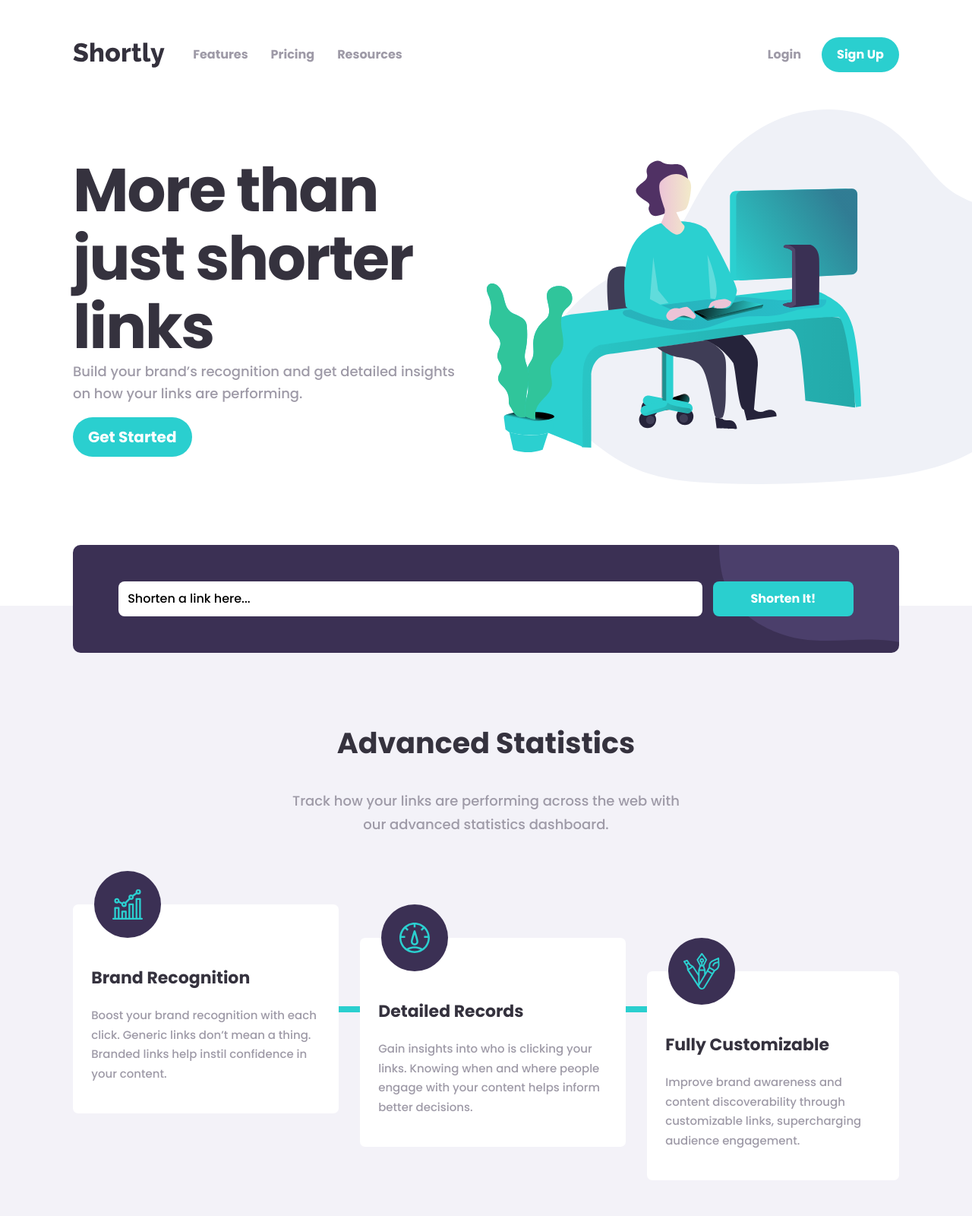
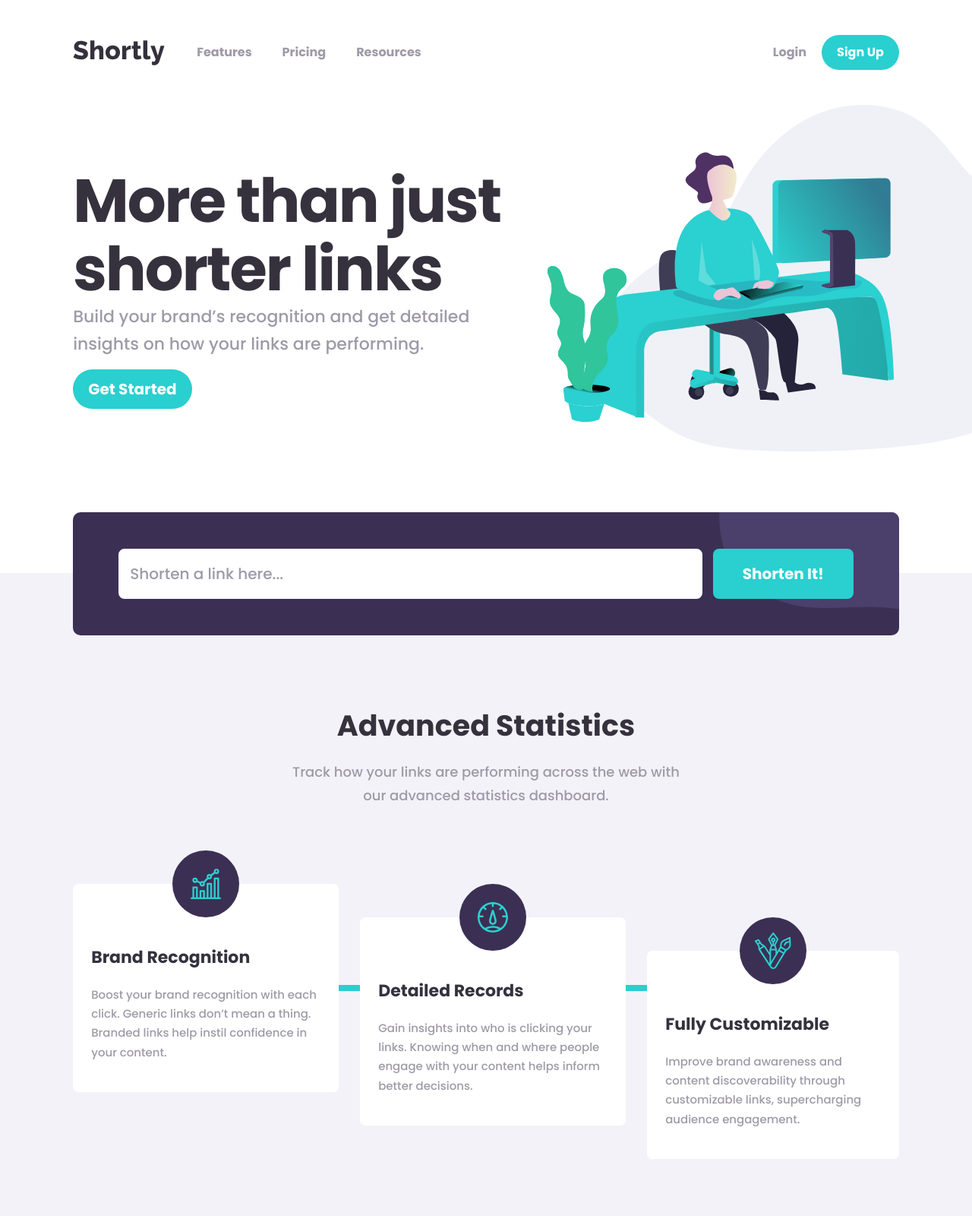
Before and after one commit to PhoenixDev22/url-shortening-api-master, a website: page index.html in a window 1280 px wide. Shown: the top 1600 px of the page at 76% size. Drawn offline with nearby package versions, Linux system fonts and the light colour scheme.

Commit message:
fix issues

```diff
--- a/index.html
+++ b/index.html
@@ -16,18 +16,18 @@
   <script src="script.js" defer></script>
 
   <!-- On scroll animations CSS file -->
-  <link href="https://unpkg.com/aos@2.3.1/dist/aos.css" rel="stylesheet">
+  <!-- <link href="https://unpkg.com/aos@2.3.1/dist/aos.css" rel="stylesheet"> -->
   <!-- On scroll animations AOS.js JS file  -->
-  <script defer src="https://unpkg.com/aos@2.3.1/dist/aos.js"></script>
+  <!-- <script defer src="https://unpkg.com/aos@2.3.1/dist/aos.js"></script> -->
    <!-- INITIALIZE AOS -->
-    <script defer src="script-aos.js"></script>
+    <!-- <script defer src="script-aos.js"></script> -->
   <title>Frontend Mentor | Shortly URL shortening API Challenge</title>
 </head>
 <body>
   <!-- ================= HEADER ============== -->
   <header>
     <div class="container">
-      <nav class="header__navbar">
+      <nav class="header__navbar" aria-label="primary">
         <!-- Logo -->
         <a class="header__logo-link" href="#home" data-aos="fade-down" data-aos-duration="500">
           <img class="header__logo-image" src="images/logo.svg" alt="Shortly">
@@ -45,17 +45,17 @@
           </button>
 
           <!-- Navigation Items -->
-          <div id="navigation-items" class="navigation-items" role="menu">
+          <div id="navigation-items" class="navigation-items">
             <!-- Primary Navigation -->
-            <ul class="primary-navigation">
-              <li><a role="menuitem" class="nav-link" href="#features" data-aos="fade-down" data-aos-duration="1000">Features</a></li>
-              <li><a role="menuitem" class="nav-link" href="#Pricing" data-aos="fade-down" data-aos-duration="1500">Pricing</a></li>
-              <li><a role="menuitem" class="nav-link separator" href="#resources" data-aos="fade-down" data-aos-duration="2000">Resources</a></li>
+            <ul class="primary-navigation" role="menu">
+              <li role="presentation"><a role="menuitem" class="nav-link" href="#features" data-aos="fade-down" data-aos-duration="1000">Features</a></li>
+              <li role="presentation"><a role="menuitem" class="nav-link" href="#Pricing" data-aos="fade-down" data-aos-duration="1500">Pricing</a></li>
+              <li role="presentation"><a role="menuitem" class="nav-link separator" href="#resources" data-aos="fade-down" data-aos-duration="2000">Resources</a></li>
             </ul>
             <!-- Secondary Navigation -->
-            <ul class="secondary-navigation">
-              <li><a role="menuitem" class="nav-link" href="#login" data-aos="fade-down" data-aos-duration="2500">Login</a></li>
-              <li><a role="menuitem" class="btn btn-rounded-small" href="#singUp" data-aos="fade-down" data-aos-duration="3000">Sign Up</a></li>
+            <ul class="secondary-navigation" role="menu">
+              <li role="presentation"><a role="menuitem" class="nav-link" href="#login" data-aos="fade-down" data-aos-duration="2500">Login</a></li>
+              <li role="presentation"><a role="menuitem" class="btn btn-rounded-small" href="#singUp" data-aos="fade-down" data-aos-duration="3000">Sign Up</a></li>
             </ul>
           </div>
         </div>
@@ -85,7 +85,7 @@
     </section>
 
     <!-- ===================== SHORTEN URL ============================ -->
-    <section class="form">
+    <div class="form">
       <div class="container">
         <div class="row">
 
@@ -96,7 +96,7 @@
                 <div class="input-box">
                   <label for="url" class="sr-only">Enter a link to shorten it</label>
                   <input type="url" name="url" id="url" placeholder="Shorten a link here..." class="input s-br">
-                  <span class="error" aria-live="assertive" >Please add a link</span>
+                  <span class="error" aria-live="polite" >Please add a link</span>
                 </div>
 
               <button id="submitBtn" class="btn s-br" type="submit">Shorten It!</button>
@@ -106,10 +106,10 @@
           <!-- Created part dynamically by Javscript WILl be inserted here -->
         </div>
       </div>
-    </section>
+    </div>
 
      <!-- ===================== FEATURES ============================ -->
-    <section id="#features" class="features">
+    <div id="#features" class="features">
       <div class="container">
 
         <!-- Upper part of the Section  -->
@@ -153,23 +153,23 @@
         </div>
 
       </div>
-    </section>
+    </div>
 
      <!-- Boost section -->
-    <section class="boost">
+    <div class="boost">
       <div class="container">
         <div class="row">
           <h2 class="header-2">Boost your links today</h2>
           <a href="#" class="btn btn-rounded">Get Started</a>
         </div>
       </div>
-    </section>
+    </div>
   </main>
 
   <footer class="footer">
     <div class="container">
 
-        <nav class="footer__nav">
+        <nav class="footer__nav" aria-label="secondary">
           <a href="#home" class="ft__logo">
             <svg role="img" xmlns="http://www.w3.org/2000/svg" width="121" height="33" aria-labelledby="logo-title">
               <title id="logo-title">Shorten</title>
--- a/script-aos.js
+++ b/script-aos.js
@@ -1,7 +1,7 @@
-AOS.init({
-    delay: 200, // values from 0 to 3000, with step 50ms
-    duration: 1500, // values from 0 to 3000, with step 50ms
-    easing: 'ease', // default easing for AOS animations
-    once: false, // whether animation should happen only once - while scrolling down
-    mirror: false,
-})
+// AOS.init({
+//     delay: 200, // values from 0 to 3000, with step 50ms
+//     duration: 1500, // values from 0 to 3000, with step 50ms
+//     easing: 'ease', // default easing for AOS animations
+//     once: false, // whether animation should happen only once - while scrolling down
+//     mirror: false,
+// })
--- a/scss/base/_typography.scss
+++ b/scss/base/_typography.scss
@@ -7,29 +7,33 @@
     line-height: 1.125;
     font-weight: 700;
     color: $very-dark-blue;
-    margin: 25px 0;
+    margin: toRem(25) 0;
     @include media('lg') {
+        font-size: 3.5rem;
+    }
+    @include media('xl') {
         font-size: 5rem;
-        letter-spacing: -2px;
+        letter-spacing: -.125rem;
         margin-bottom: 0;
     }
 }
 .header-2 {
     font-size: 1.625rem;
-    margin-bottom: 33px;
+    margin-bottom: toRem(33);
     color: $very-dark-blue;
     @include media('lg') {
         font-size: 2.375rem;
+        margin-bottom: toRem(18);
     }
 }
 .header-3 {
     font-size: 1.375rem;
     color: $very-dark-blue;
-    margin-bottom: 20px;
+    margin-bottom: toRem(20);
 }
 .header-4 {
     font-size: .9375rem;
-    margin-bottom: 30px;
+    margin-bottom: toRem(30);
 }
 .page__para {
     font-size: 1rem;
--- a/scss/components/_form.scss
+++ b/scss/components/_form.scss
@@ -45,7 +45,9 @@
     }
 }
 .s-br {
-    border-radius: 8px;
+    border-radius: .5rem;
+    padding: toRem(18) 0.75rem;
+    font-size: 1.25rem;
 }
 .input-box {
     position: relative;
@@ -53,8 +55,12 @@
 }
 .input {
     padding: 11px 0.75rem;
+    border: 3px solid #fff;
     font-weight: 500;
+    font-size: 1.25rem;
+    color: $grayish-violet;
     @include media('lg') {
+        padding: toRem(15) 0.75rem;
         flex: 1
     }
 }
--- a/scss/layout/_features.scss
+++ b/scss/layout/_features.scss
@@ -7,14 +7,13 @@
     padding: 90px 0;
 }
 .upper-section {
-    // margin-bottom:  90px;
-    max-width: 520px;
-    margin: 0 auto 90px;
+    max-width: toRem(520);
+    margin: 0 auto toRem(100);
     text-align: center;
 }
 .lower-section {
     position: relative;
-    margin-bottom: 100px;
+    margin-bottom: toRem(100);
 }
 .lower-section::before {
     content: '';
@@ -23,13 +22,13 @@
     left: 50%;
     transform: translateX(-50%);
     height: 100%;
-    width: 8px;
+    width: .5rem;
     background-color: $cyan;
     @include media('lg') {
         top: 50%;
         left: 0;
         transform: translateY(-50%);
-        height: 8px;
+        height: .5rem;
         width: 100%;
     }
 }
@@ -40,7 +39,7 @@
     }
     @include media('lg') {
         flex-direction: row;
-        gap: 28px;
+        gap: toRem(28);
         text-align: left;
     }
 }
@@ -49,24 +48,24 @@
 .card {
     background-color: $white;
     position: relative;
-    padding: 80px 1.5rem 40px;
+    padding: toRem(80) 1.5rem toRem(40);
     border-radius: 7px;
     @include media('md') {
-        max-width: 350px;
+        max-width: toRem(350);
     }
 }
 .card__image {
-    width: 88px;
-    height: 88px;
+    width: toRem(88);
+    height: toRem(88);
     @include flex($direction:row, $justify: center);
     border-radius: 50%;
     background-color: $dark-violet;
     position: absolute;
-    top: -44px;
+    top: -2.75rem;
     left: 50%;
     transform: translateX(-50%);
     @include media('lg') {
-        left: 72px;
+        left: toREm(72);
     }
 }
 .card__text {
@@ -80,14 +79,12 @@
 }
 .card:nth-child(2) {
     @include media('lg') {
-        // margin-top: 88px
         transform: translateY(44px);
     }
 }
 
 .card:nth-child(3) {
     @include media('lg') {
-        // margin-top: 132px
-           transform: translateY(88px);
+        transform: translateY(88px);
     }
 }
--- a/scss/layout/_footer.scss
+++ b/scss/layout/_footer.scss
@@ -1,18 +1,19 @@
 @use '../abstracts/mixins' as * ;
 @use '../abstracts/variables' as * ;
+
 // Footer
 .footer {
     font-size: .9375rem;
-    padding-bottom: 50px;
-    padding-top: 50px;
+    padding-bottom: toRem(50);
+    padding-top: toRem(50);
     background-color: $very-dark-violet;
     color: $white;
     text-align: center;
 
     @include media('lg') {
         text-align: left;
-        padding-bottom: 70px;
-        padding-top: 70px;
+        padding-bottom: toRem(50);
+        padding-top: toRem(70);
     }
 }
 .footer__nav {
@@ -26,8 +27,8 @@
 // Footer's logo
 .ft__logo {
     display: inline-block;
-    width: 120px;
-    margin-bottom: 50px;
+    width: toRem(120);
+    margin-bottom: toRem(50);
     &:focus {
         outline: .2em dashed $cyan;
         outline-offset: .2em
@@ -41,9 +42,8 @@
     fill: $cyan;
 }
 
-
 .col-3:nth-of-type(3) {
-    margin-bottom: 40px;
+    margin-bottom: toRem(40);
     @include media('lg') {
         margin-bottom: 0;
     }
@@ -68,14 +68,13 @@
 // Social links
 .social-links {
     flex-direction: row;
-    gap: 22px;
+    gap: toRem(22);
     max-width: 168px
 }
 .social-link{
     @include flex($direction:column, $justify: center);
     & path {
         transition: .2s ease-in-out;
-
     }
     &:hover path {
         fill: $cyan;
--- a/scss/layout/_header.scss
+++ b/scss/layout/_header.scss
@@ -10,8 +10,8 @@
     }
 }
 .header__logo-image {
-    width: 121px;
-    height: 33px;
+    width: toRem(121);
+    height: toRem(33);
 }
 
 // Header Navbar
@@ -19,9 +19,9 @@
     @include flex($direction:row, $justify: space-between);
     padding: 2.375rem 0 1.75rem;
     position: relative;
-    gap: 22px;
+    gap: toRem(22);
     @include media('lg') {
-        padding: 46px 0;
+        padding: toRem(46) 0;
     }
 }
 .header__navbar[data-overlay]::before {
@@ -31,22 +31,23 @@
     left: 0;
     width: 100%;
     min-height: 120vh;
-    background-image: linear-gradient(rgb(0 0 0 / 0), hsl(255, 11%, 22%, .8));    z-index: 9;
+    background-image: linear-gradient(rgb(0 0 0 / 0), hsl(255, 11%, 22%, .8));
+    z-index: 9;
 }
 
 // Navigation
 .navigation {
     @include media('lg') {
-     flex: 1;
+        flex: 1;
     }
 }
 
 // Toggle Button
 .toggle-btn {
     position: relative;
-    right: -16px;
-    width: 56px;
-    height: 56px;
+    right: -1rem;
+    width: toRem(56);
+    height: toRem(56);
     padding: 16px;
     @include flex($direction:row, $justify: space-between);
     flex-wrap: wrap;
@@ -58,7 +59,7 @@
 }
 .line {
     height: 2px;
-    width: 24px;
+    width: toRem(24);
     background-color: $grayish-violet;
     transition: .4s ease-in-out;
 }
@@ -84,18 +85,18 @@
     justify-content: center;
     position: absolute;
     right: 0;
-    top: toRem(100);
+    top: min(toRem(100), 25vh);
     z-index: 10;
     background-color: $dark-violet;
     padding-inline: 1.5rem;
     min-width: toRem(300);
-    border-radius: 7px;
+    border-radius: .5rem;
     max-height: 0;
     text-align: center;
     overflow: hidden;
     transition: .25s linear;
     @include media('lg') {
-        max-height: 133px;
+        max-height: toRem(133);
         flex-direction: row;
         background-color: transparent;
         position: unset;
@@ -106,10 +107,10 @@
 }
 
 .primary-navigation{
-    padding-top: 40px;
+    padding-top: toRem(40);
 
     @media screen and (orientation: landscape) {
-        padding-top: 10px;
+        padding-top: toRem(10);
     }
     @include media('lg') {
         padding-top: 0;
@@ -117,15 +118,15 @@
     }
 }
 .secondary-navigation {
-    padding-bottom: 35px;
+    padding-bottom: toRem(35);
 
     @media screen and (orientation: landscape) {
-        padding-bottom: 15px;
+        padding-bottom: toRem(15);
     }
     @include media('lg') {
         padding-bottom: 0;
         @include flex($direction: row, $justify: flex-end);
-        gap: 12px;
+        gap: toREm(12);
     }
 }
 .navigation-items > *,
@@ -140,7 +141,7 @@
 }
 .navigation-items.appear {
     transition: max-height .35s ease-in-out, overflow .25s ease 1s;
-    max-height: 380px;
+    max-height: toRem(380);
     visibility: visible;
 
 }
@@ -157,7 +158,7 @@
     transition: .2s ease-in-out;
     @include media('lg') {
         color: $grayish-violet;
-        padding: 0.875rem 15px;
+        padding: 0.875rem toREm(15);
     }
     &:focus {
         outline: .2em dashed $cyan;
@@ -172,14 +173,14 @@
 }
 
 .secondary-navigation .nav-link {
-    margin-bottom: 8px;
+    margin-bottom: .5rem;
     @include media('lg') {
         margin-bottom: 0;
     }
 }
 // Seperator in the navigation
 .separator {
-    margin-bottom: 40px;
+    margin-bottom: toRem(40);
     position: relative;
     @include media('lg') {
         margin-bottom: 0;
@@ -187,14 +188,12 @@
     @media screen and (orientation: landscape) {
         margin-bottom: 0;
     }
-
-
 }
 .separator::before {
     content: '';
     position: absolute;
     left: 0;
-    bottom: -20px;
+    bottom: -1.25rem;
     width: 100%;
     height: 1px;
     background-color: rgba($color: (#fff), $alpha: .4);
--- a/scss/layout/_hero.scss
+++ b/scss/layout/_hero.scss
@@ -23,6 +23,9 @@
     @include media('md') {
         align-items: flex-start;
     }
+    @include media('xl') {
+        max-width: toRem(600);
+    }
 }
 .hero__text{
     color: $grayish-violet;
@@ -33,9 +36,11 @@
     @include media('lg') {
         margin-bottom: 1rem
     }
+    @include media('lg') {
+        font-size: 1.375rem;
+    }
 }
 
-// The trick that the image comes out the container is let the img width: 150% and give it max-width: 725px that way it will shrink when you resize the bowser smaller
 .hero__image img{
     max-width: toRem(750);
     width: 150%;
```
Also changed, not shown: css/main.css, 1 other file.
